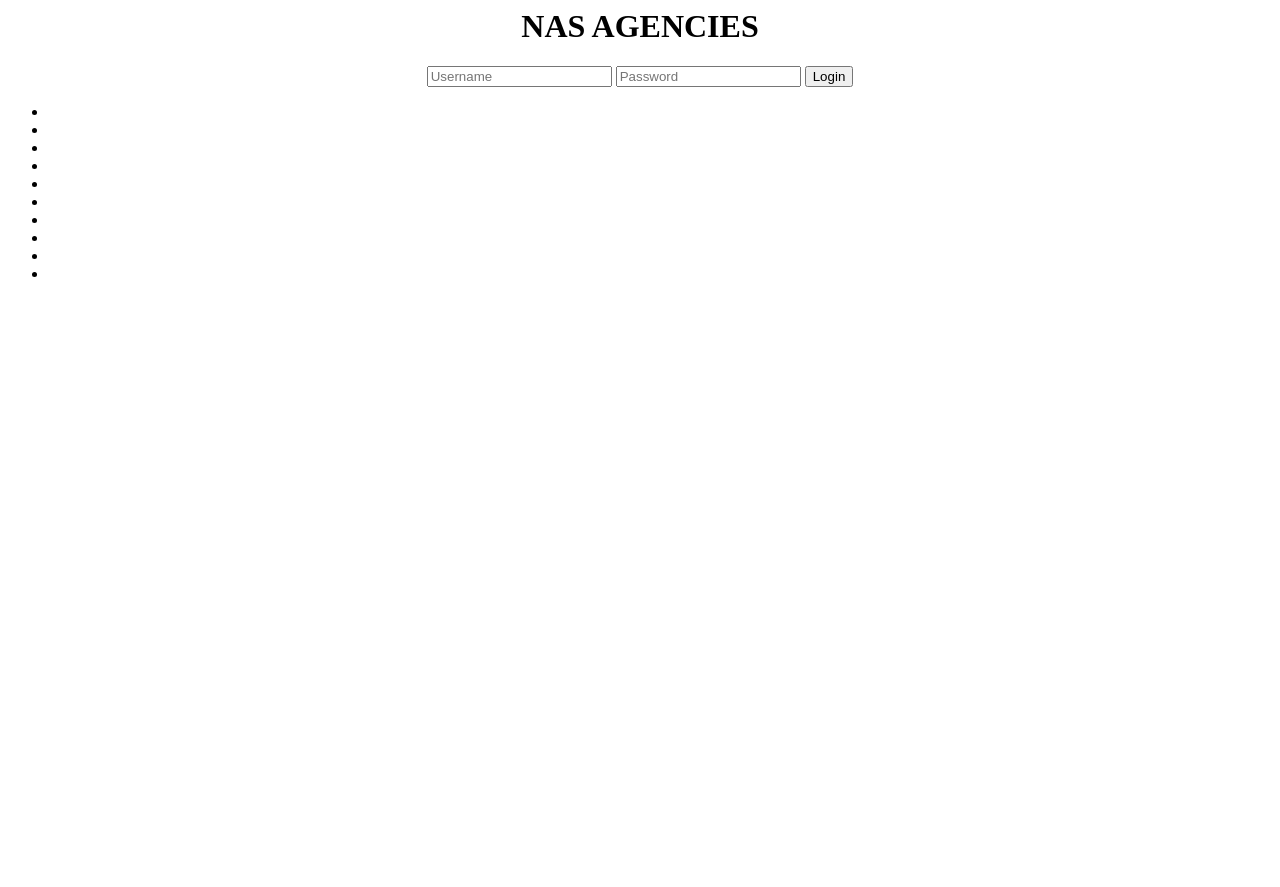
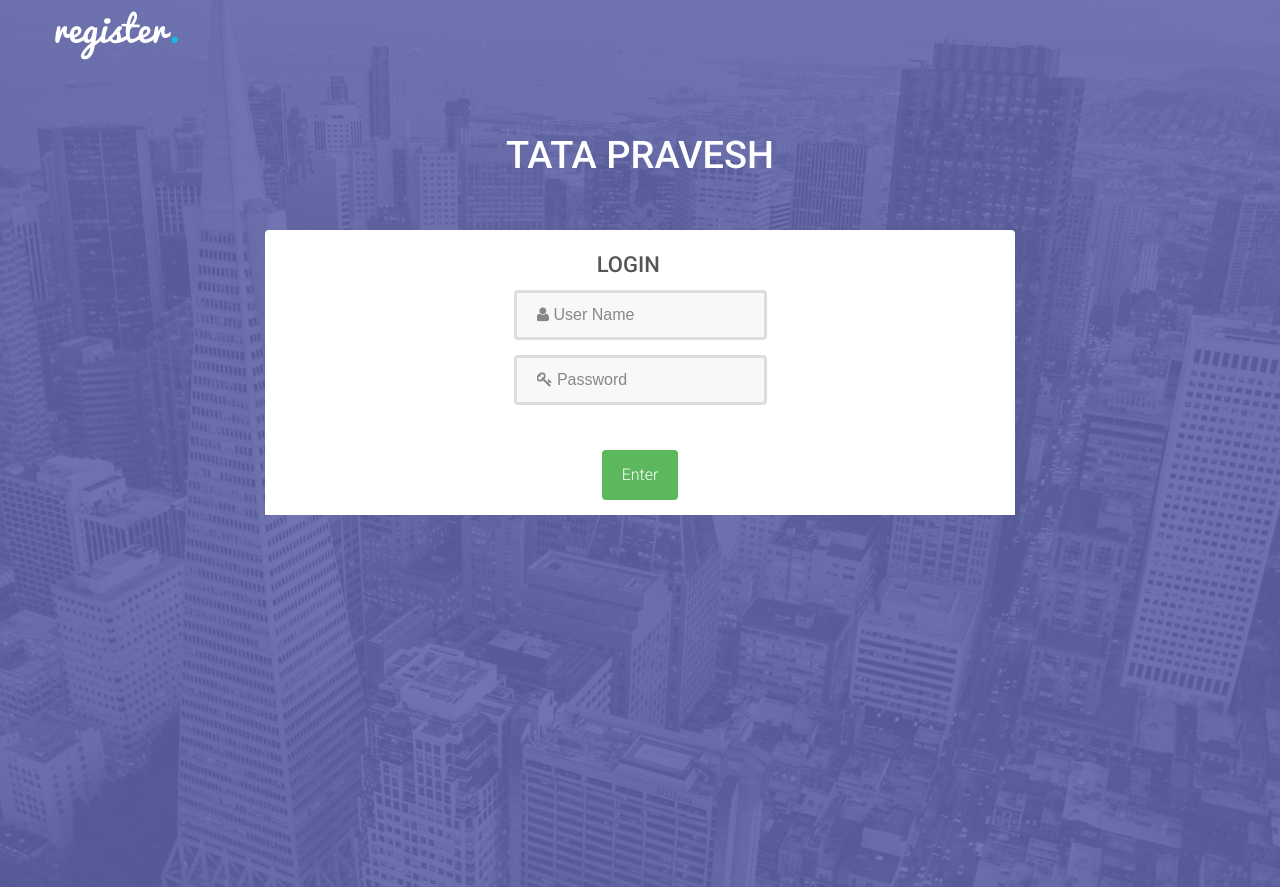
Before and after one commit to nishanahmad/Pravesh, a PHP site: page /loginPage.php in a window 1280 px wide. Run offline with PHP 8.4, Linux system fonts and the light colour scheme; the visitor is signed in with stand-in values (Sample User, id 1); some libraries are stand-ins or nearby versions.

Commit message:
first commit

```diff
--- a/index.php
+++ b/index.php
@@ -81,7 +81,7 @@ if(isset($_SESSION["user_name"]))
 										<div align="center">
 											<br/>
 											<div class="form-group">
-												<input type="text" name="date" id="date" value="<?php echo $date;?>" onchange="document.location.href = 'index.php?date=' + this.value" class="form-control" style="width:30%">
+												<input type="text" name="date" id="date" value="<?php echo $date;?>" onchange="document.location.href = 'index.php?date=' + this.value" class="form-control" style="width:90%">
 											</div>
 											<br/>
 											  <table class="responsive-table">
--- a/loginPage.php
+++ b/loginPage.php
@@ -1,48 +1,93 @@
+<?php
+session_start();
+if(isset($_SESSION["user_name"]))
+{
+?>
+	<!DOCTYPE html>
+	<html lang="en">
+		<head>
+			<meta charset="utf-8">
+			<meta http-equiv="X-UA-Compatible" content="IE=edge">
+			<meta name="viewport" content="width=device-width, initial-scale=1">
+			<title>Home</title>
 
-<html>
-<title>User Login</title>
-<head>
-<meta name="viewport" content="width=device-width, initial-scale=1">
-<link rel="stylesheet" type="text/css" href="css/login.css">
-<script src="js/jquery3.min.js"></script>
-<script type="text/javascript">
-$("#login-button").click(function(event){
-	event.preventDefault();
-	$('form').fadeOut(500);
-	$('.wrapper').addClass('form-success');
-});
-</script>
-</head>
-<body>
-	<div align="center">
-		<div class="wrapper">
-			<div class="container">																											<?php
-				if(isset($_GET['message']))
-				{
-					echo '<font style="color:red;text-shadow: none;font-weight:bold;font-size:20px;">'.$_GET['message'].'</font>';
-				}
-				else
-					echo '<h1>NAS AGENCIES</h1>';																								?>
-				<form class="form" name="frmUser" method="post" action="user_login_session.php">
-					<input type="text" name="user_name" placeholder="Username" required>
-					<input type="password" name='password' placeholder="Password" required>
-					<button type="submit" id="login-button">Login</button>
-				</form>
+			<!-- CSS -->
+			<link rel="stylesheet" href="http://fonts.googleapis.com/css?family=Roboto:400,100,300,500">
+			<link rel="stylesheet" href="assets/bootstrap/css/bootstrap.min.css">
+			<link rel="stylesheet" href="assets/font-awesome/css/font-awesome.min.css">
+			<link rel="stylesheet" href="assets/css/form-elements.css">
+			<link rel="stylesheet" href="assets/css/style.css">
+			<link rel="stylesheet" href="assets/css/jquery-ui.css">
+			<link rel="stylesheet" href="assets/css/loadBar.css">
+			<link rel="stylesheet" href="assets/css/indexTable.css">
+			<link rel="stylesheet" href="https://use.fontawesome.com/releases/v5.7.2/css/all.css" integrity="sha384-fnmOCqbTlWIlj8LyTjo7mOUStjsKC4pOpQbqyi7RrhN7udi9RwhKkMHpvLbHG9Sr" crossorigin="anonymous">
+
+			<!-- Favicon and touch icons -->
+			<link rel="shortcut icon" href="assets/ico/favicon.png">
+			<link rel="apple-touch-icon-precomposed" sizes="144x144" href="assets/ico/apple-touch-icon-144-precomposed.png">
+			<link rel="apple-touch-icon-precomposed" sizes="114x114" href="assets/ico/apple-touch-icon-114-precomposed.png">
+			<link rel="apple-touch-icon-precomposed" sizes="72x72" href="assets/ico/apple-touch-icon-72-precomposed.png">
+			<link rel="apple-touch-icon-precomposed" href="assets/ico/apple-touch-icon-57-precomposed.png">
+		</head>
+
+		<body>
+			<nav class="navbar navbar-inverse navbar-no-bg" role="navigation">
+				<div class="container">
+					<div class="navbar-header">
+						<button type="button" class="navbar-toggle collapsed" data-toggle="collapse" data-target="#top-navbar-1">
+							<span class="sr-only">Toggle navigation</span>
+							<span class="icon-bar"></span>
+							<span class="icon-bar"></span>
+							<span class="icon-bar"></span>
+						</button>
+					<a class="navbar-brand" href="index.php">TATA PRAVESH</a>
+					</div>
+				</div>
+			</nav>
+
+			<!-- Top content -->
+			<div class="top-content">
+				<div class="inner-bg">
+					<div class="container">
+						<div class="row">
+							<div class="col-sm-8 col-sm-offset-2 text">
+								<h1><strong>TATA PRAVESH</strong></h1>
+							</div>
+							<div class="col-sm-8 col-sm-offset-2 form-box">
+								<form role="form" action="user_login_session" method="post" class="registration-form">
+									<div class="form-top">
+										<div class="col-sm-8 col-sm-offset-5 text">
+											<h3><strong>LOGIN</strong></h3>
+										</div>
+										<br/>
+										<div align="center">
+											<br/>
+											<div class="form-group">
+												<input type="text" name="user_name" id="user_name" placeholder="&#xF007; User Name" style="font-family:Arial, FontAwesome">
+											</div>
+											<div class="form-group">
+												<input type="text" name="password" id="password" placeholder="&#xf084; Password" style="font-family:Arial, FontAwesome">
+											</div>
+											<br/>
+											<button type="submit" class="btn btn-success">Enter</i></button>
+										</div>
+									</div>
+								</form>
+							</div>
+						</div>
+					</div>
+				</div>
 			</div>
-
-			<ul class="bg-bubbles">
-				<li></li>
-				<li></li>
-				<li></li>
-				<li></li>
-				<li></li>
-				<li></li>
-				<li></li>
-				<li></li>
-				<li></li>
-				<li></li>
-			</ul>
-		</div>
-	</div>
-</body>
-</html>
+			<!-- Javascript -->
+			<script src="assets/js/jquery-1.11.1.min.js"></script>
+			<script src="assets/js/jquery-ui.min.js"></script>
+			<script src="assets/bootstrap/js/bootstrap.min.js"></script>
+			<script src="assets/js/jquery.backstretch.min.js"></script>
+			<script src="assets/js/retina-1.1.0.min.js"></script>
+			<script src="assets/js/scripts.js"></script>
+		</body>
+	</html>
+<?php
+}
+else
+	header("Location:loginPage.php");
```
